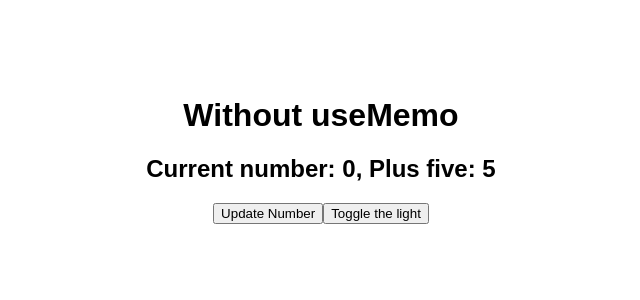
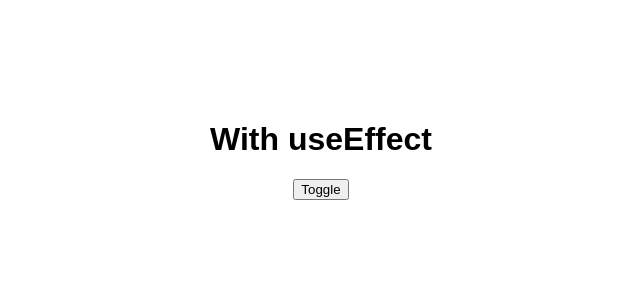
Before and after one commit to DT0998/test-pv, a React (Create React App) app: page / in a window 1280 px wide. Shown: the top 300 px of the page, without its empty margins (319-959 px from the left). Built offline with nearby package versions, Linux system fonts and the light colour scheme.

Commit message:
update useeffect

```diff
--- a/src/App.js
+++ b/src/App.js
@@ -1,4 +1,5 @@
 import './App.css';
+import UseEffect from './components/UseEffect';
 import UseMemo from './components/UseMemo';
 
 function App() {
--- /dev/null
+++ b/src/components/UseEffect.jsx
@@ -0,0 +1,20 @@
+import React, { useEffect } from "react";
+
+function UseEffect() {
+//    useeffect(callback)
+useEffect(()=>{
+    console.log("mounted");
+})
+//    useeffect(callback,[])
+//    useeffect(callback,[deps])
+
+
+
+    return (
+        <React.Fragment>
+            <div>Hello ae</div>
+        </React.Fragment>
+     );
+}
+
+export default UseEffect;
--- a/src/components/UseMemo.jsx
+++ b/src/components/UseMemo.jsx
@@ -1,11 +1,14 @@
 import React, { useCallback, useEffect, useMemo, useState } from "react";
 import SomeComp from "./SomeComp";
+import UseEffect from "./UseEffect";
 import classes from "./UseMemo.module.css";
 
 function UseMemo() {
   const [num, setNum] = useState(0);
   const [light, setLight] = useState(true);
   const [calcNum, setCalcNum] = useState(0);
+  // use effect tutorial
+  const [toggle, setToggle] = useState(false);
   // func + 5
   // const plusFive =  (num) => {
   //     console.log("mount plusfive normal");
@@ -25,26 +28,33 @@ function UseMemo() {
     console.log("mount light");
     setLight(!light);
   };
+  const toggleHandle = () =>{
+    setToggle(!toggle)
+  }
 
   return (
     <React.Fragment>
       <div className={light ? classes.light : classes.dark}>
         <div>
-          <h1>Without useMemo</h1>
+          {/* <h1>Without useMemo</h1> */}
+          <h1>With useEffect</h1>
           <h2>
-            Current number: {num},{/* Plus five: {numPlusFive} */}
+            {/* Current number: {num}, */}
+            {/* Plus five: {numPlusFive} */}
             {/* usecallback component */}
-            <SomeComp someFunc={plusFive} />
+            {/* <SomeComp someFunc={plusFive} /> */}
+            {toggle && <UseEffect/> }
           </h2>
           <div className={classes.button_container}>
-            <button
+            {/* <button
               onClick={() => {
                 setNum(num + 1);
               }}
             >
               Update Number{" "}
-            </button>
-            <button onClick={lightHandle}> Toggle the light </button>
+            </button> */}
+            <button onClick={toggleHandle}>Toggle</button>
+            {/* <button onClick={lightHandle}> Toggle the light </button> */}
           </div>
         </div>
       </div>
--- a/src/index.js
+++ b/src/index.js
@@ -6,9 +6,10 @@ import reportWebVitals from './reportWebVitals';
 
 const root = ReactDOM.createRoot(document.getElementById('root'));
 root.render(
-  <React.StrictMode>
+  // strict mode render 2 lan
     <App />
-  </React.StrictMode>
+  // <React.StrictMode>
+  // </React.StrictMode>
 );
 
 // If you want to start measuring performance in your app, pass a function
```
